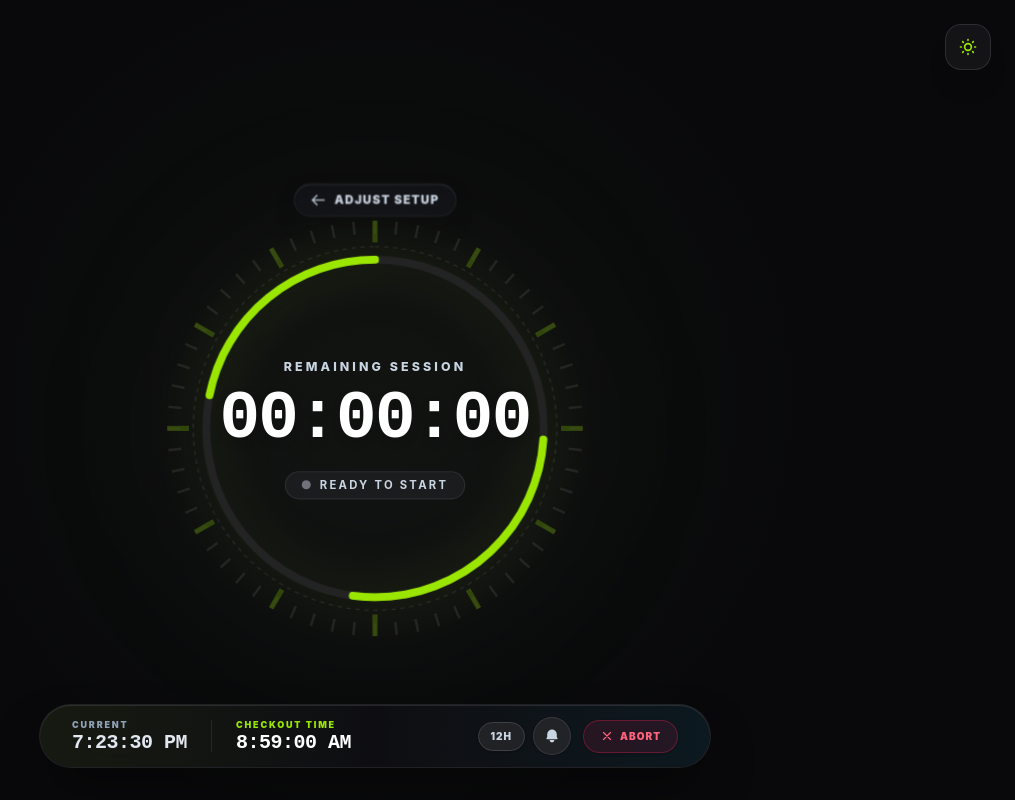
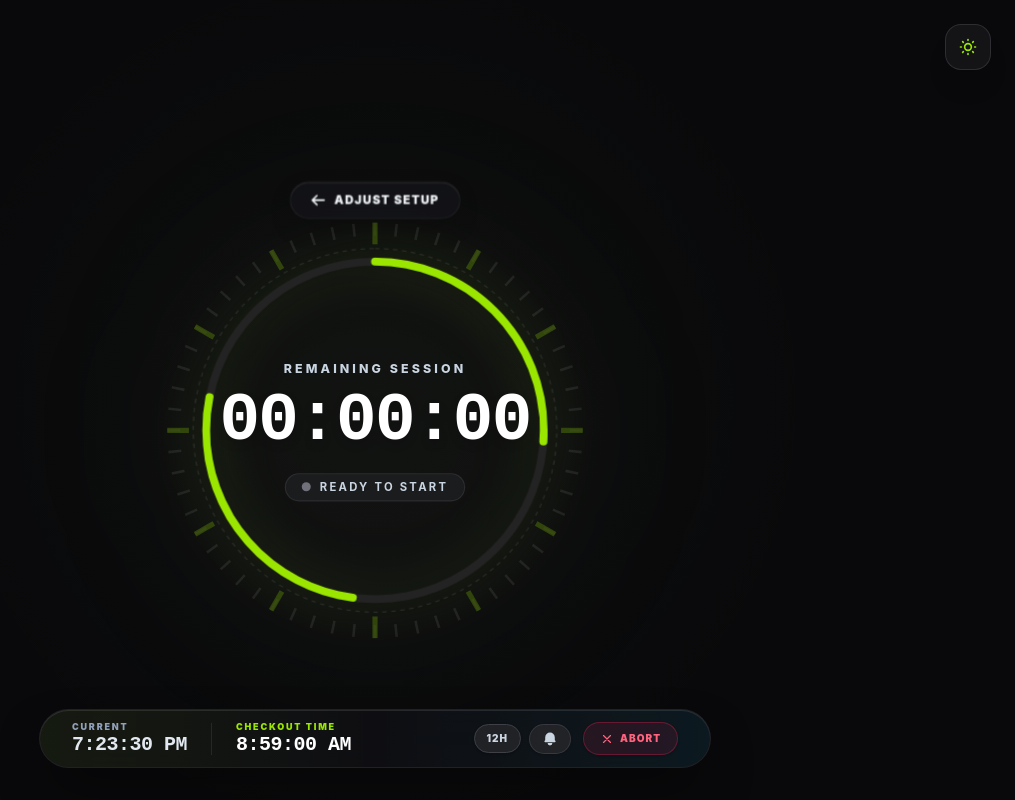
Before and after one commit to Sourav1018/office-time-calculator, a Vue app: page /app in a window 1280 px wide. Both pictures are taken after typing "5", "5" into the empty fields and a click on the button "CALCULATE CHECKOUT". Shown: the whole page, without its empty margins (265-1280 px from the left). Built offline with nearby package versions, Linux system fonts and the light colour scheme.

Commit message:
fix: resolve Adjust Setup click handler, persistent notification button lit state, and dual notifications

```diff
--- a/src/components/DataDeck.vue
+++ b/src/components/DataDeck.vue
@@ -62,8 +62,17 @@
           <!-- Reminder Sound / Bell Button -->
           <button
             @click="$emit('toggle-sound')"
-            class="p-2.5 rounded-full transition-all duration-300 border backdrop-blur-md shadow-sm active:scale-95 bg-slate-100 border-slate-200 text-slate-600 hover:text-lime-600 hover:border-lime-500 hover:shadow-[0_0_15px_rgba(163,230,53,0.3)] dark:bg-zinc-800/80 dark:border-zinc-700/80 dark:text-slate-300 dark:hover:text-lime-400 dark:hover:border-lime-400/60 dark:hover:shadow-[0_0_20px_rgba(163,230,53,0.2)]"
-            title="Set 5-Min Reminder Notification"
+            class="px-3 py-1.5 rounded-full transition-all duration-300 border backdrop-blur-md shadow-sm active:scale-95 flex items-center gap-1.5 font-bold"
+            :class="
+              isReminderActive
+                ? 'bg-lime-400 text-slate-950 border-lime-400 shadow-[0_0_15px_rgba(163,230,53,0.5)]'
+                : 'bg-slate-100 border-slate-200 text-slate-600 hover:text-lime-600 hover:border-lime-500 dark:bg-zinc-800/80 dark:border-zinc-700/80 dark:text-slate-300 dark:hover:text-lime-400 dark:hover:border-lime-400/60'
+            "
+            :title="
+              isReminderActive
+                ? 'Reminder Notifications Active'
+                : 'Set 5-Min & Final Reminder Notifications'
+            "
           >
             <svg
               xmlns="http://www.w3.org/2000/svg"
@@ -75,6 +84,9 @@
                 d="M10 2a6 6 0 00-6 6v3.586l-.707.707A1 1 0 004 14h12a1 1 0 00.707-1.707L16 11.586V8a6 6 0 00-6-6zM10 18a3 3 0 01-3-3h6a3 3 0 01-3 3z"
               />
             </svg>
+            <span v-if="isReminderActive" class="text-[9px] font-black uppercase tracking-wider"
+              >ON</span
+            >
           </button>
         </div>
 
@@ -113,6 +125,10 @@ const props = defineProps({
     required: true,
   },
   is24Hour: {
+    type: Boolean,
+    default: false,
+  },
+  isReminderActive: {
     type: Boolean,
     default: false,
   },
--- a/src/composables/notification.js
+++ b/src/composables/notification.js
@@ -1,13 +1,16 @@
-export function notifyUser() {
-  if (Notification.permission === 'granted') {
-    if ('serviceWorker' in navigator) {
-      navigator.serviceWorker.ready.then(function (registration) {
-        registration.showNotification('Timer is up!', {
-          body: 'Your timer has ended.',
-          icon: '/icon.png', // Path to your notification icon
-        })
+export function notifyUser(title = 'Timer is up!', body = 'Your timer has ended.') {
+  if (!('Notification' in window) || Notification.permission !== 'granted') {
+    return
+  }
+  if ('serviceWorker' in navigator) {
+    navigator.serviceWorker.ready.then(function (registration) {
+      registration.showNotification(title, {
+        body: body,
+        icon: '/office-time-calculator/notification-icon.png',
+        badge: '/office-time-calculator/badge-icon.png',
+        vibrate: [300, 100, 300],
       })
-    }
+    })
   }
 }
 
@@ -29,8 +32,8 @@ export const scheduleNotification = (title, options, delay) => {
     navigator.serviceWorker.ready.then((registration) => {
       registration.showNotification(title, {
         ...options,
-        icon: '/icon.png',
-        badge: '/badge.png',
+        icon: options.icon || '/office-time-calculator/notification-icon.png',
+        badge: options.badge || '/office-time-calculator/badge-icon.png',
         requireInteraction: true,
       })
     })
--- a/src/views/HomePage.vue
+++ b/src/views/HomePage.vue
@@ -264,7 +264,7 @@
 
       <!-- ================= FOCUS MODE ================= -->
       <div
-        class="transition-all duration-700 ease-out flex flex-col items-center justify-center"
+        class="transition-all duration-700 ease-out flex flex-col items-center justify-center relative z-20"
         :class="
           showFocusMode
             ? 'opacity-100 scale-100 relative'
@@ -273,8 +273,8 @@
       >
         <!-- Floating Back Button -->
         <button
-          @click="showFocusMode = false"
-          class="mb-6 px-4 py-2 rounded-full glass-card border transition-all duration-300 flex items-center gap-2 group active:scale-95 shadow-lg text-slate-700 hover:text-lime-600 border-slate-200 hover:border-lime-500/60 dark:text-slate-300 dark:hover:text-lime-400 dark:border-white/10 dark:hover:border-lime-400/50"
+          @click.stop="showFocusMode = false"
+          class="relative z-50 mb-6 px-5 py-2.5 rounded-full glass-card border transition-all duration-300 flex items-center gap-2 group active:scale-95 hover:scale-105 shadow-xl cursor-pointer text-slate-800 hover:text-lime-600 border-slate-300 hover:border-lime-500 dark:text-slate-100 dark:hover:text-lime-400 dark:border-white/20 dark:hover:border-lime-400/60"
         >
           <svg
             xmlns="http://www.w3.org/2000/svg"
@@ -286,7 +286,7 @@
             <path
               stroke-linecap="round"
               stroke-linejoin="round"
-              stroke-width="2"
+              stroke-width="2.5"
               d="M10 19l-7-7m0 0l7-7m-7 7h18"
             />
           </svg>
@@ -315,6 +315,7 @@
         v-if="showFocusMode"
         :end-time="formattedCheckoutTime"
         :is-24-hour="is24Hour"
+        :is-reminder-active="isReminderActive"
         @reset="resetForm"
         @toggle-sound="setReminder"
         @toggle-format="toggleTimeFormat"
@@ -326,7 +327,7 @@
 <script setup>
 import AnimatedTimer from '@/components/AnimatedTimer.vue'
 import DataDeck from '@/components/DataDeck.vue'
-import { onMounted, ref } from 'vue'
+import { onMounted, ref, watch } from 'vue'
 
 defineOptions({
   name: 'HomePage',
@@ -348,6 +349,7 @@ const remainingTime = ref('00:00:00')
 const progressPercentage = ref(0)
 const isTimerRunning = ref(false)
 const showFocusMode = ref(false)
+const isReminderActive = ref(false)
 
 let timerInterval = null
 
@@ -394,7 +396,6 @@ watch(isHalfDay, (newVal) => {
 // ----------------------------
 
 // --- Input Validation ---
-import { watch } from 'vue'
 watch(minutes, (newVal) => {
   if (newVal === '') return
   if (newVal > 59) minutes.value = 59
@@ -410,6 +411,7 @@ watch(hours, (newVal) => {
 
 function resetForm() {
   isTimerRunning.value = false
+  isReminderActive.value = false
   showFocusMode.value = false
   detectDayAndDefaults() // Reset back to smart defaults
 
@@ -465,6 +467,12 @@ function saveCheckoutTime() {
   localStorage.setItem(currentDateKey, formattedCheckoutTime.value)
 }
 
+function saveTimerDataState() {
+  const timerData = JSON.parse(localStorage.getItem('timerData')) || {}
+  timerData.isReminderActive = isReminderActive.value
+  localStorage.setItem('timerData', JSON.stringify(timerData))
+}
+
 function startTimer() {
   if (!hours.value && !minutes.value && !decimalHours.value) return
 
@@ -486,6 +494,7 @@ function startTimer() {
       startTime: startTime.getTime(),
       checkoutDate: checkoutDate.getTime(),
       totalDuration: totalDuration,
+      isReminderActive: isReminderActive.value,
       formState: {
         hours: hours.value,
         minutes: minutes.value,
@@ -513,8 +522,13 @@ function runTimer(checkoutTime, totalDuration) {
     if (timeDiff <= 0) {
       clearInterval(timerInterval)
       remainingTime.value = '00:00:00'
-      progressPercentage.value = 0
+      progressPercentage.value = 100
       isTimerRunning.value = false
+      isReminderActive.value = false
+      notifyUser(
+        'Shift Completed!',
+        `Your shift has officially ended at ${formattedCheckoutTime.value}. Time to check out!`,
+      )
       clearTimerData()
       return
     }
@@ -562,6 +576,10 @@ function resumeTimer() {
         isHalfDay.value = timerData.formState.isHalfDay
     }
 
+    if (timerData.isReminderActive !== undefined) {
+      isReminderActive.value = timerData.isReminderActive
+    }
+
     const currentTime = new Date().getTime()
     const remainingTimeInMillis = timerData.checkoutDate - currentTime
 
@@ -586,8 +604,6 @@ function resumeTimer() {
   }
 }
 
-// ... rest of checking logic ...
-
 function checkAndRestoreCheckoutTime() {
   const currentDateKey = `date_${new Date().toISOString().split('T')[0]}`
 
@@ -610,24 +626,48 @@ function checkAndRestoreCheckoutTime() {
   }
 }
 
-import { scheduleNotification } from '@/composables/notification'
+import { scheduleNotification, notifyUser } from '@/composables/notification'
 
 function setReminder() {
-  const delay = Math.max(
-    0,
-    calculateCheckoutTime().getTime() - new Date().getTime() - 5 * 60 * 1000,
-  )
+  // Toggle reminder active state
+  isReminderActive.value = !isReminderActive.value
 
+  if (!isReminderActive.value) {
+    resetNotification()
+    saveTimerDataState()
+    return
+  }
+
+  const now = new Date().getTime()
+  const checkoutTimeMs = calculateCheckoutTime().getTime()
+
+  // 1. Notification 5 minutes before checkout
+  const fiveMinDelay = Math.max(0, checkoutTimeMs - now - 5 * 60 * 1000)
   scheduleNotification(
-    'Checkout Reminder',
+    '5-Minute Checkout Warning',
     {
       body: `Your session will end in 5 minutes at ${formattedCheckoutTime.value}`,
       vibrate: [200, 100, 200],
       icon: '/office-time-calculator/notification-icon.png',
       badge: '/office-time-calculator/badge-icon.png',
     },
-    delay,
+    fiveMinDelay,
   )
+
+  // 2. Notification AT checkout time (0 minutes left)
+  const finalDelay = Math.max(0, checkoutTimeMs - now)
+  scheduleNotification(
+    'Shift Completed!',
+    {
+      body: `Your shift has officially ended at ${formattedCheckoutTime.value}. Time to check out!`,
+      vibrate: [300, 100, 300, 100, 300],
+      icon: '/office-time-calculator/notification-icon.png',
+      badge: '/office-time-calculator/badge-icon.png',
+    },
+    finalDelay,
+  )
+
+  saveTimerDataState()
 }
 
 function resetNotification() {
```
